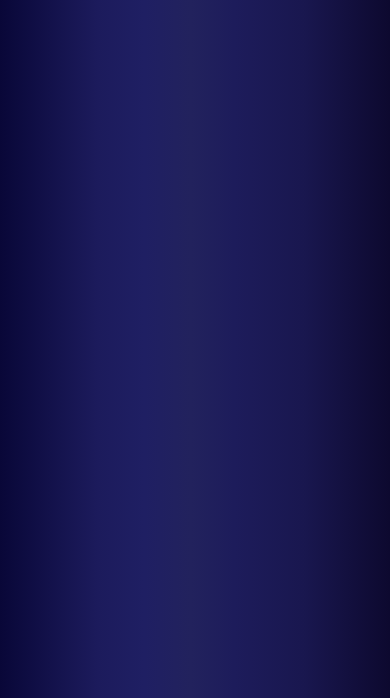
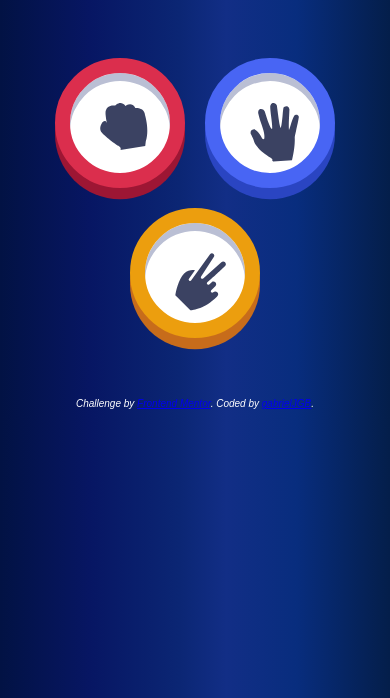
Before and after one commit to gabrielJGB/piedra-papel-tijera, a plain HTML site: page index.html in a window 390 px wide. Shown: the part 146-844 px from the top of the page. Drawn offline with Linux system fonts and the light colour scheme.

Commit message:
agrega diseño responsive

```diff
--- a/index.html
+++ b/index.html
@@ -16,8 +16,16 @@
         <p class="item score">SCORE<br><span class="numero">3</span></p>
       </div>
 
+      <div class="botones">
+        <div class="boton piedra"><img src="images/icon-rock.svg" alt=""></div>
+        <div class="boton papel"><img src="images/icon-paper.svg" alt=""></div>
+        <div class="boton tijera"><img src="images/icon-scissors.svg" alt=""></div>
+      </div>
 
-
+    <div class="attribution">
+        Challenge by <a href="https://www.frontendmentor.io?ref=challenge" target="_blank">Frontend Mentor</a>.
+        Coded by <a href="https://github.com/gabrielJGB">gabrielJGB</a>.
+    </div>
 
 
   </div>
--- a/style.css
+++ b/style.css
@@ -4,9 +4,15 @@
 }
 body{
     font-family: 'Barlow Semi Condensed', sans-serif;
-    background: rgb(9,7,56);
-    background: linear-gradient(90deg, rgba(9,7,56,1) 0%, rgba(28,27,92,1) 25%, rgba(31,31,99,1) 37%, rgba(34,34,93,1) 49%, rgba(29,28,91,1) 60%, rgba(25,23,79,1) 78%, rgba(13,9,47,1) 100%);
+    background: rgb(2,18,68);
+    background: linear-gradient(90deg, rgba(2,18,68,1) 0%, rgba(7,22,99,1) 23%, rgba(11,38,116,1) 46%, rgba(18,46,134,1) 58%, rgba(8,45,126,1) 76%, rgba(4,30,74,1) 100%);
     color:#fff;
+}
+.attribution{
+    text-align: center;
+    margin-top: 50px;
+    font-size: 10px;
+    font-style: italic;
 }
 .estado{
     margin:auto;
@@ -33,10 +39,11 @@ body{
     -moz-box-shadow: 0px 0px 10px 0px rgba(0,0,0,0.75);
     box-shadow: 0px 0px 10px 0px rgba(0,0,0,0.75);
     color:rgb(4, 0, 37);
-    font-size: 15px;
+    font-size: 14px;
 }
 .numero{
     font-size: 40px;
+    color:rgb(32, 32, 32);
 }
 .title{
     font-size: 30px;
@@ -44,10 +51,56 @@ body{
 
 }
 
+.botones{
+    margin:auto;
+    margin-top: 80px;
+    display: flex;
+    width: 400px;
+    justify-content: center;
+    flex-wrap: wrap;
+
+}
+
+.boton
+{
+    padding:30px;
+    margin:10px;
+    border-radius: 50%;
+    width: 50px;
+    height: 50px;
+    background-color: #fff;
+}
+
+.piedra{
+    border:15px solid #DB2E4D;
+    box-shadow: inset 0em 0.5em #BABFD4, 0em 0.7em #9D1634;
+}
+.papel{
+    border: 15px solid #4865f4;
+    box-shadow: inset 0em 0.5em #BABFD4, 0em 0.7em #2A45C2;
+}
+.tijera{
+    border: 15px solid#ec9e0e;
+    -webkit-box-shadow: inset 0em 0.5em #BABFD4, 0em 0.7em #C76C1B;
+    box-shadow: inset 0em 0.5em #BABFD4, 0em 0.7em #C76C1B;
+}
+
+
 /*se aplica cuando el ancho es menor a 800*/
 @media screen and (max-width:600px){
     .estado{
         width:80%;
         margin:auto;
     }
+    .botones{
+        width:300px;
+        margin-top:50px;
+        flex-wrap: wrap;
+
+    }
+    .boton{
+        width: 40px;
+        height:40px;
+
+    }
 }
```
